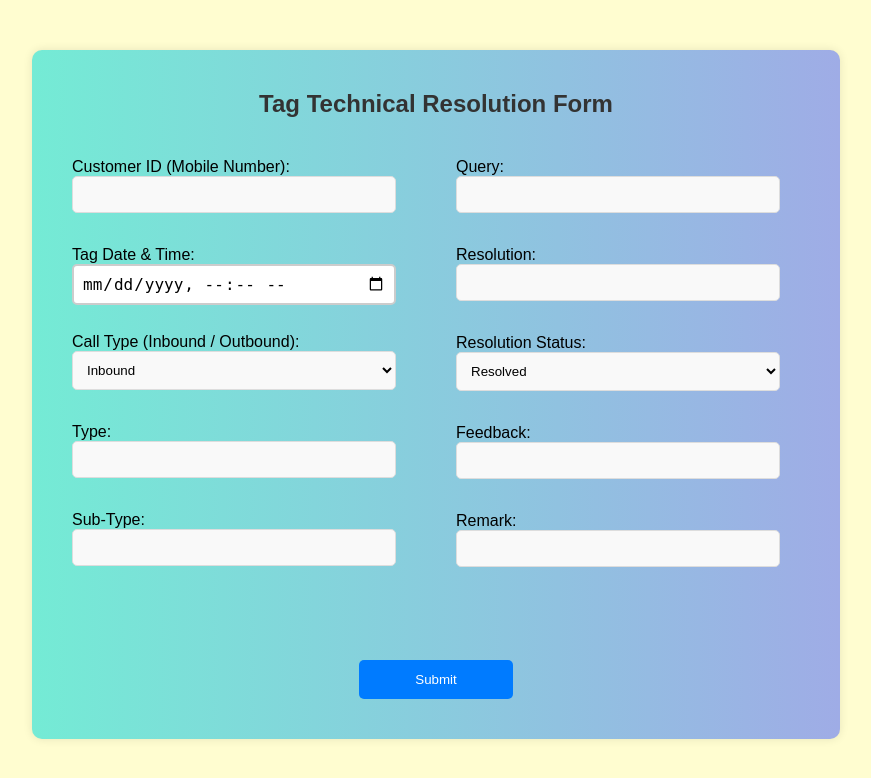
After one commit to Om-252003/CRM, a PHP site: page /TagTechnicalResolution.php in a window 1280 px wide. The commit adds this page. Shown: the top 778 px of the page, without its empty margins (204-1075 px from the left). Run offline with PHP 8.4, Linux system fonts and the light colour scheme.

Commit message:
4th commit

```diff
--- /dev/null
+++ b/Database/dbConnection.php
@@ -0,0 +1,14 @@
+<?php
+$servername = "localhost";
+$username = "root";
+$password = "";
+$dbname = "CRM";
+
+// Create connection
+$conn = new mysqli($servername, $username, $password, $dbname);
+
+// Check connection
+if ($conn->connect_error) {
+    die("Connection failed: " . $conn->connect_error);
+}
+?>
--- /dev/null
+++ b/TagTechnicalResolution.php
@@ -0,0 +1,99 @@
+<!DOCTYPE html>
+<html lang="en">
+<head>
+    <title>Tag Technical Resolution</title>
+    <link rel="stylesheet" href="./css/TagTechnicalResolutionCss.css">
+</head>
+<body>
+
+    <div class="container">
+    <h2>Tag Technical Resolution Form</h2>
+    <form action="" method="post" class="form-container">
+        <div class="left-div">
+            <label for="customer_id">Customer ID (Mobile Number):</label>
+            <input type="text" id="customer_id" name="customer_id" required><br><br>
+
+            <label for="tag_date_time">Tag Date & Time:</label>
+            <input type="datetime-local" id="tag_date_time" name="tag_date_time" required><br><br>
+
+            <label for="call_type">Call Type (Inbound / Outbound):</label>
+            <select id="call_type" name="call_type" required>
+                <option value="inbound">Inbound</option>
+                <option value="outbound">Outbound</option>
+            </select><br><br>
+
+            <label for="type">Type:</label>
+            <input type="text" id="type" name="type" required><br><br>
+
+            <label for="sub_type">Sub-Type:</label>
+            <input type="text" id="sub_type" name="sub_type" required><br><br>
+        </div>
+
+        <div class="right-div">
+            <label for="query">Query:</label>
+            <input type="text" id="query" name="query" required><br><br>
+
+            <label for="resolution">Resolution:</label>
+            <input type="text" id="resolution" name="resolution" required><br><br>
+
+            <label for="resolution_status">Resolution Status:</label>
+            <select id="resolution_status" name="resolution_status" required>
+                <option value="resolved">Resolved</option>
+                <option value="not_resolved">Not Resolved</option>
+            </select><br><br>
+
+            <label for="feedback">Feedback:</label>
+            <input type="text" id="feedback" name="feedback" required><br><br>
+
+            <label for="remark">Remark:</label>
+            <input type="text" id="remark" name="remark" required><br><br>
+        </div>
+
+        <div class="bottom-div"></div> <!-- Empty div for spacing -->
+        <input type="submit" value="Submit" class="center-btn">
+    </form>
+</div>
+
+
+
+    <?php
+    require_once "./Database/dbConnection.php";
+
+    if ($_SERVER["REQUEST_METHOD"] == "POST") {
+        // Set parameters
+        $customer_id = $_POST['customer_id'];
+        $tag_date_time = $_POST['tag_date_time'];
+        $call_type = $_POST['call_type'];
+        $type = $_POST['type'];
+        $sub_type = $_POST['sub_type'];
+        $query = $_POST['query'];
+        $resolution = $_POST['resolution'];
+        $resolution_status = $_POST['resolution_status'];
+        $feedback = $_POST['feedback'];
+        $remark = $_POST['remark'];
+
+        // Prepare and bind
+        $stmt = $conn->prepare("INSERT INTO Tag_Technical_Resolution (customer_id, tag_date_time, call_type, type, sub_type, query, resolution, resolution_status, feedback, remark) VALUES (?, ?, ?, ?, ?, ?, ?, ?, ?, ?)");
+
+        if (!$stmt) {
+            die("Error: " . $conn->error); // Output the specific error
+        }
+
+        // Bind parameters
+        $stmt->bind_param("ssssssssss", $customer_id, $tag_date_time, $call_type, $type, $sub_type, $query, $resolution, $resolution_status, $feedback, $remark);
+
+        // Execute statement
+        if ($stmt->execute()) {
+            echo "Record inserted successfully.";
+        } else {
+            echo "Error: " . $stmt->error; // Output the specific error
+        }
+
+        // Close statement
+        $stmt->close();
+    }
+
+    $conn->close();
+    ?>
+</body>
+</html>
--- /dev/null
+++ b/css/TagTechnicalResolutionCss.css
@@ -0,0 +1,88 @@
+
+
+body {
+    font-family: Arial, sans-serif;
+    background-color: #FFFDD0;
+    margin: 0;
+    padding: 0;
+}
+
+.container {
+    width: 60%;
+    margin: 50px auto;
+    padding: 20px;
+    background-color: #74EBD5;
+    background-image: linear-gradient(90deg, #74EBD5 0%, #9FACE6 100%);
+    border-radius: 10px;
+    box-shadow: 0 0 10px rgba(0, 0, 0, 0.1);
+}
+
+h2 {
+    text-align: center;
+    color: #333;
+}
+
+.form-container {
+    display: flex;
+    flex-wrap: wrap;
+    justify-content: space-between;
+}
+
+.left-div,
+.right-div {
+    flex: 1;
+    padding: 20px;
+    background-color: transparent;
+}
+
+.left-div {
+    border-top-left-radius: 10px;
+    border-bottom-left-radius: 10px;
+}
+
+.right-div {
+    border-top-right-radius: 10px;
+    border-bottom-right-radius: 10px;
+}
+
+input[type="text"],
+select {
+    width: calc(100% - 20px);
+    padding: 10px;
+    margin-bottom: 15px;
+    border: 1px solid #ddd;
+    border-radius: 5px;
+    box-sizing: border-box;
+    background-color: #f9f9f9;
+}
+
+.center-btn {
+    width: 20%;
+    margin: 20px auto;
+    padding: 12px 24px;
+    background-color: #007bff;
+    color: #fff;
+    border: none;
+    border-radius: 5px;
+    cursor: pointer;
+    transition: background-color 0.3s;
+}
+
+.center-btn:hover {
+    background-color: #0471e6;
+}
+
+.bottom-div {
+    flex-basis: 100%;
+    height: 20px;
+}
+/* Add this CSS to your existing CSS file */
+input[type="datetime-local"] {
+    padding: 8px;
+    font-size: 16px;
+    border: 2px solid #ccc;
+    border-radius: 5px;
+    box-sizing: border-box; /* Ensure padding and border are included in the element's total width and height */
+    width: calc(100% - 20px);
+    margin-bottom: 10px; /* Add some bottom margin for spacing */
+}
--- a/profileCss.css
+++ b/css/profileCss.css
@@ -7,6 +7,8 @@
     padding: 15px;
     width:500px;
     height: 500px;
+    background-color: #8ff3e0;
+    background-image: linear-gradient(90deg, #90eedd 0%, #adb7e4 100%);
 }
 
 .ui-box-sub1{
@@ -26,7 +28,7 @@
     border-radius: 15px;
     padding: 15px;
     width: 98%;
-
+    background-color: #FFFDD0;
     justify-content: space-evenly;
 
 }
--- a/profile.php
+++ b/profile.php
@@ -1,7 +1,7 @@
 <!DOCTYPE html>
 <html>
 <head>
-    <link rel="stylesheet" type="text/css" href="profileCss.css">
+    <link rel="stylesheet" type="text/css" href="./css/profileCss.css">
     <title>Operator Profile</title>
     <script>
     function showPreview(imageUrl) {
```
Also changed, not shown: TagComplaint.php (+1 -9 lines), TagEnquiry.php (+1 -9 lines), css/dashboardCss.css (+6 -4 lines), dashboard.php (+6 -1 lines).
